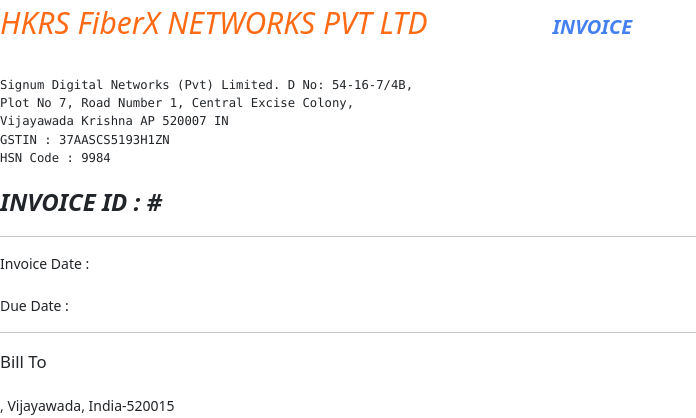
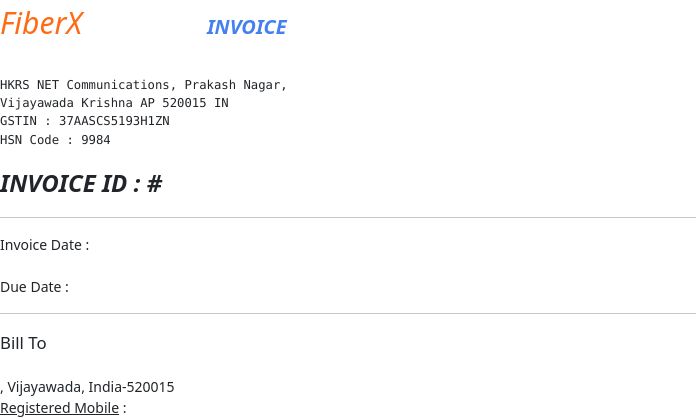
Before and after one commit to Kamal-prog-code/hkrs_invoice_gen, a Django app: template app/templates/app/pdf_template.html in a window 1280 px wide. Shown: the top 418 px of the page, without its empty margins (0-696 px from the left). Run offline with Django 3.2, Linux system fonts and the light colour scheme; the template is opened without the code that fills it, so the values that code supplies are empty; some libraries are stand-ins or nearby versions.

Commit message:
Final edits

```diff
--- a/app/templates/app/pdf_template.html
+++ b/app/templates/app/pdf_template.html
@@ -48,11 +48,10 @@
 
 		<!-- <img src="static/imgs/header.png"></img>
 		 -->
-		<header>HKRS FiberX NETWORKS PVT LTD&nbsp&nbsp&nbsp&nbsp&nbsp&nbsp&nbsp&nbsp&nbsp&nbsp&nbsp&nbsp&nbsp&nbsp&nbsp&nbsp<span class="in">INVOICE</span></header>
+		<header>FiberX&nbsp&nbsp&nbsp&nbsp&nbsp&nbsp&nbsp&nbsp&nbsp&nbsp&nbsp&nbsp&nbsp&nbsp&nbsp&nbsp<span class="in">INVOICE</span></header>
 		<div>
-			<p><pre>Signum Digital Networks (Pvt) Limited. D No: 54-16-7/4B,
-Plot No 7, Road Number 1, Central Excise Colony,
-Vijayawada Krishna AP 520007 IN
+			<p><pre>HKRS NET Communications, Prakash Nagar,
+Vijayawada Krishna AP 520015 IN
 GSTIN : 37AASCS5193H1ZN
 HSN Code : 9984</pre></p>
 			<i>INVOICE ID : # {{formdata.Invoice_id}}</i><hr>
--- a/app/views.py
+++ b/app/views.py
@@ -54,7 +54,7 @@
 					f_obj.delete()
 					serializer.save(Invoice_id="inv_"+str(int(iid)+1),Bill_no=int(bn)+1,Ref_no="Ref_"+str(int(rn)+1),Total=int(data["Quantity"])*int(data["Plan_Cost"]))
 				else:
-					serializer.save(Invoice_id="inv_1",Bill_no=155110,Ref_no="Ref_1",Total=int(data["Quantity"])*int(data["Plan_Cost"]))
+					serializer.save(Invoice_id="inv_101",Bill_no=1,Ref_no="Ref_1",Total=int(data["Quantity"])*int(data["Plan_Cost"]))
 				return Response(data=serializer.data, status=status.HTTP_201_CREATED)
 		except Exception as e:
 			return Response({'message':str(e)},status=status.HTTP_500_INTERNAL_SERVER_ERROR)
```
